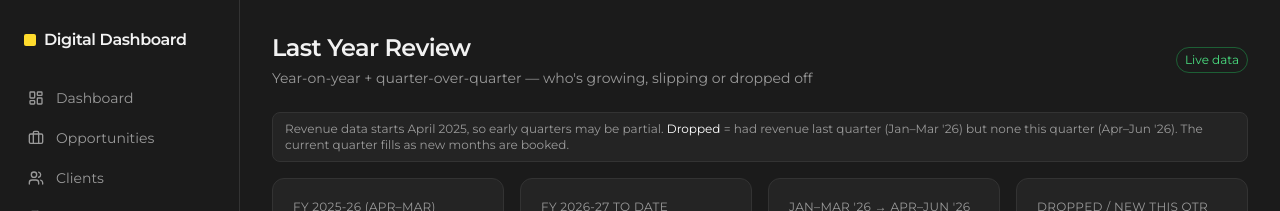
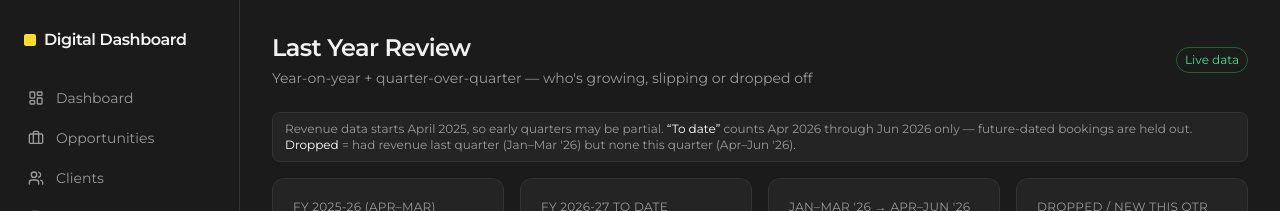
Before and after one commit to rahulkaushal21/Dashboard_2026_Digital, a Next.js app: page /last-year in a window 1280 px wide. Shown: the top 211 px of the page. Built offline with nearby package versions, Linux system fonts and the light colour scheme; no server answers; the database is empty.

Commit message:
Add upcoming bookings tracking to LastYearReview

```diff
--- a/app/last-year/page.tsx
+++ b/app/last-year/page.tsx
@@ -13,6 +13,7 @@ const curMM = pad(curM)
 // fiscal year (Apr–Mar) that the current month falls in
 const tyStart = curM >= 4 ? now.getFullYear() : now.getFullYear() - 1
 const lyStart = tyStart - 1
+const curMonthKey = `${now.getFullYear()}-${curMM}`   // cap "to date" at the current calendar month
 const spLabel = (yr: number) => `Apr–${SHORT[curM]} '${String(yr).slice(2)}`
 
 // --- fiscal quarters (Q1 Apr–Jun, Q2 Jul–Sep, Q3 Oct–Dec, Q4 Jan–Mar) ---------
@@ -32,7 +33,7 @@ const QS: FQ[] = (() => { const cur = fqOf(now.getFullYear(), curM); const a = [
 const LAST_I = QS.length - 1            // this quarter
 const PREV_I = QS.length - 2            // last quarter
 
-type Row = { client: string; fyLast: number; fyTd: number; spLy: number; spTy: number; qv: number[] }
+type Row = { client: string; fyLast: number; fyTd: number; spLy: number; spTy: number; qv: number[]; upcoming: number }
 
 export default function LastYearReview() {
   const [rows, setRows] = useState<BookingRow[]>([])
@@ -48,9 +49,11 @@ export default function LastYearReview() {
       if (!c) return
       const k = (r.booking_month || '').slice(0, 7)
       const amt = r.booking_amount || 0
-      const cur = m.get(c) || { client: c, fyLast: 0, fyTd: 0, spLy: 0, spTy: 0, qv: QS.map(() => 0) }
+      const cur = m.get(c) || { client: c, fyLast: 0, fyTd: 0, spLy: 0, spTy: 0, qv: QS.map(() => 0), upcoming: 0 }
       if (between(k, `${lyStart}-04`, `${tyStart}-03`)) cur.fyLast += amt
-      if (k >= `${tyStart}-04`) cur.fyTd += amt
+      // "to date" = current fiscal year up to (and including) the current month only
+      if (k >= `${tyStart}-04` && k <= curMonthKey) cur.fyTd += amt
+      else if (k > curMonthKey) cur.upcoming += amt   // future-dated/scheduled bookings, shown separately
       if (between(k, `${lyStart}-04`, `${lyStart}-${curMM}`)) cur.spLy += amt
       if (between(k, `${tyStart}-04`, `${tyStart}-${curMM}`)) cur.spTy += amt
       QS.forEach((fq, i) => { const [a, b] = qRange(fq); if (between(k, a, b)) cur.qv[i] += amt })
@@ -82,6 +85,7 @@ export default function LastYearReview() {
   const qoqPct = aggLq > 0 ? Math.round(((aggTq - aggLq) / aggLq) * 100) : null
   const dropped = data.filter(r => qStatus(r) === 'Dropped').length
   const newq = data.filter(r => qStatus(r) === 'New').length
+  const upcoming = data.reduce((s, r) => s + r.upcoming, 0)
 
   const badge = (s: string) => ({
     Up: 'bg-green-500/15 text-green-400', New: 'bg-green-500/15 text-green-400',
@@ -95,7 +99,8 @@ export default function LastYearReview() {
       <Header title="Last Year Review" subtitle={`Year-on-year + quarter-over-quarter — who's growing, slipping or dropped off`} />
 
       <div className="mb-4 text-xs text-mav-muted bg-mav-panel border border-mav-line rounded-lg px-3 py-2">
-        Revenue data starts April 2025, so early quarters may be partial. <span className="text-white">Dropped</span> = had revenue last quarter ({qLabel(QS[PREV_I])}) but none this quarter ({qLabel(QS[LAST_I])}). The current quarter fills as new months are booked.
+        Revenue data starts April 2025, so early quarters may be partial. <span className="text-white">&ldquo;To date&rdquo;</span> counts Apr&nbsp;{tyStart} through {SHORT[curM]}&nbsp;{tyStart} only — future-dated bookings are held out. <span className="text-white">Dropped</span> = had revenue last quarter ({qLabel(QS[PREV_I])}) but none this quarter ({qLabel(QS[LAST_I])}).
+        {upcoming > 0 && <span> Excludes <span className="text-mav-yellow">{money(upcoming)}</span> in future-dated/scheduled bookings beyond {SHORT[curM]}&nbsp;{tyStart}.</span>}
       </div>
 
       <div className="grid grid-cols-2 md:grid-cols-4 gap-4 mb-6">
```
